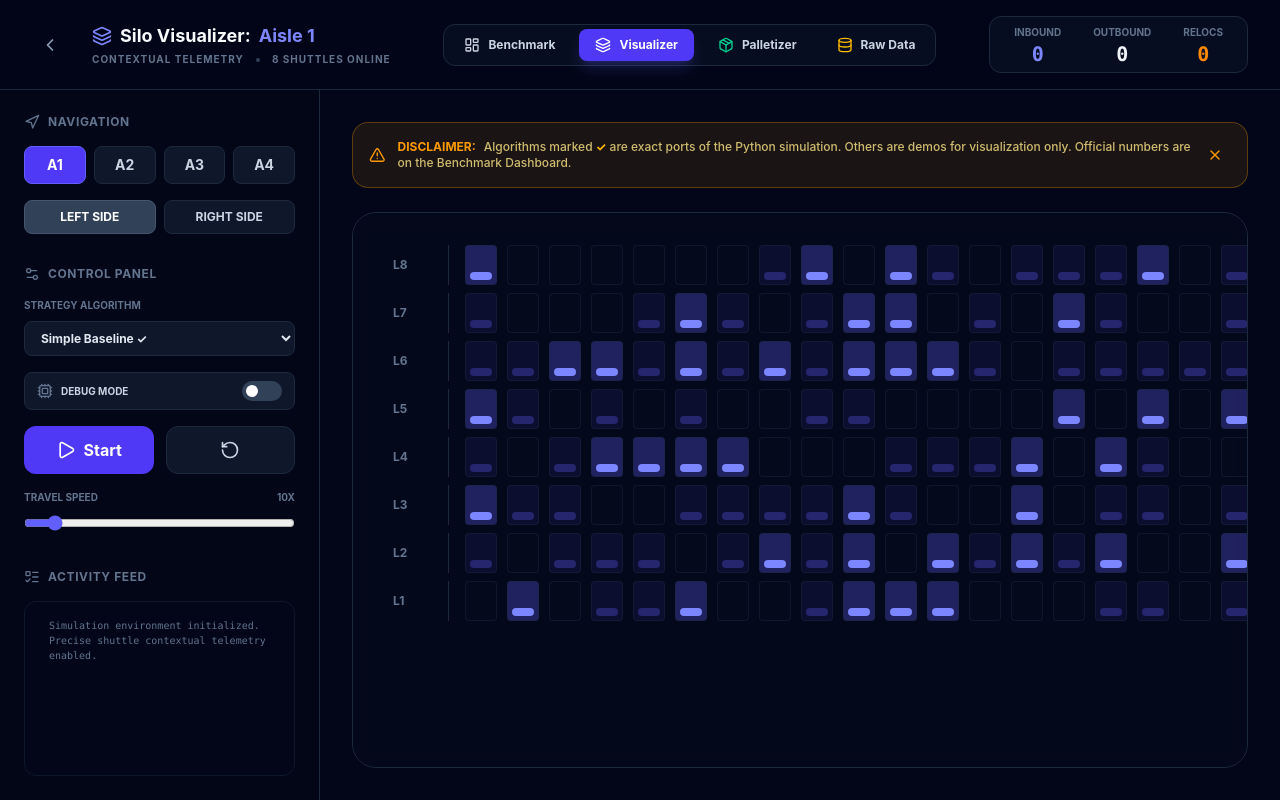
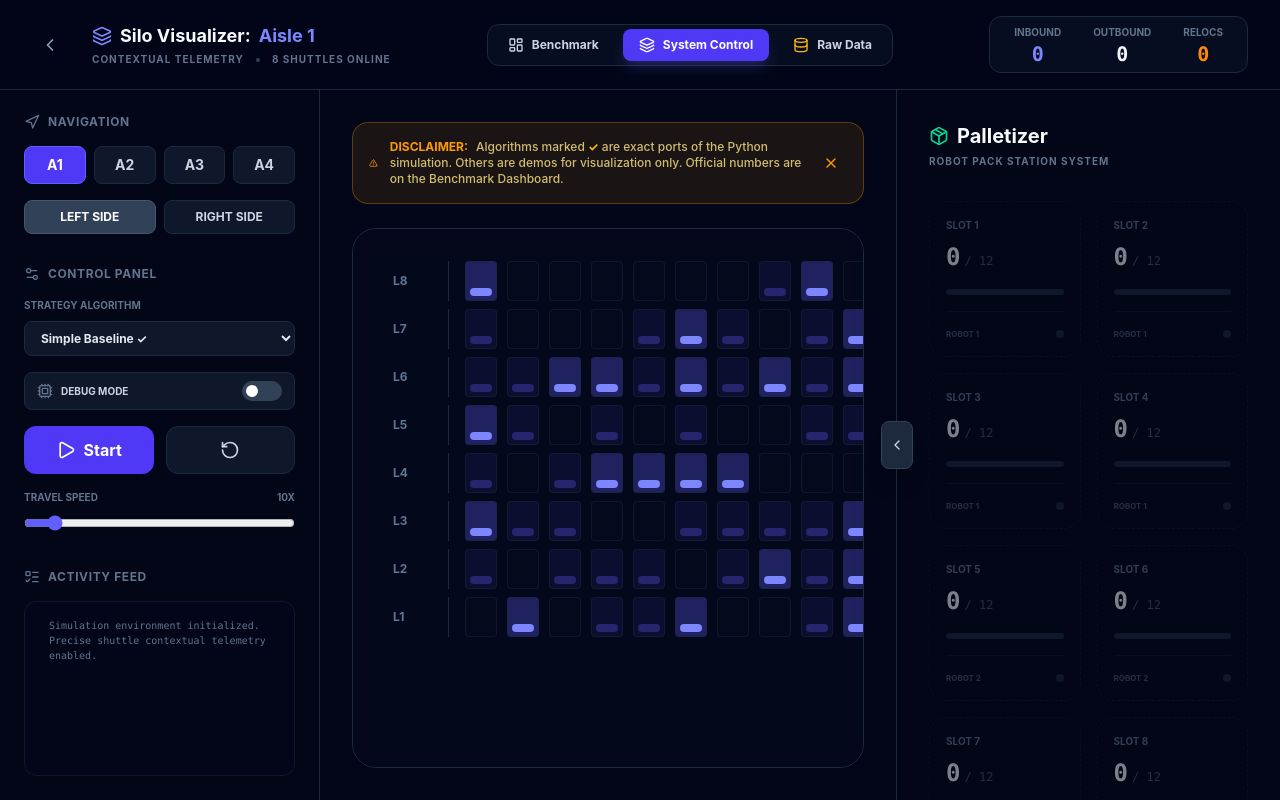
Before and after one commit to cfd24/hackathonupc, a React (Vite) app in the folder dashboard/: page /visualizer in a window 1280 px wide. Built offline with nearby package versions, Linux system fonts and the light colour scheme.

Commit message:
feat: unified dashboard - palletizer integrated as visualizer sidebar, single shared sim state

```diff
--- a/dashboard/src/App.jsx
+++ b/dashboard/src/App.jsx
@@ -1,5 +1,5 @@
 import React from 'react';
-import { BrowserRouter as Router, Routes, Route } from 'react-router-dom';
+import { BrowserRouter as Router, Routes, Route, Navigate } from 'react-router-dom';
 import BenchmarkPage from './pages/BenchmarkPage';
 import VisualizerPage from './pages/VisualizerPage';
 import PalletizerPage from './pages/PalletizerPage';
@@ -11,7 +11,7 @@ function App() {
       <Routes>
         <Route path="/" element={<BenchmarkPage />} />
         <Route path="/visualizer" element={<VisualizerPage />} />
-        <Route path="/palletizer" element={<PalletizerPage />} />
+        <Route path="/palletizer" element={<Navigate to="/visualizer" replace />} />
         <Route path="/raw-data" element={<RawDataPage />} />
       </Routes>
     </Router>
--- a/dashboard/src/pages/VisualizerPage.jsx
+++ b/dashboard/src/pages/VisualizerPage.jsx
@@ -38,6 +38,12 @@ export default function VisualizerPage() {
   const [followShuttle, setFollowShuttle] = useState(true);
   const [showDisclaimer, setShowDisclaimer] = useState(true);
   const [isDebugMode, setIsDebugMode] = useState(false);
+  const [isPalletizerOpen, setIsPalletizerOpen] = useState(true);
+  const [palletSlots, setPalletSlots] = useState(
+    Array.from({ length: 8 }).map((_, i) => ({
+      id: i, destination: null, count: 0, status: 'idle', lastShipped: 0
+    }))
+  );
 
   // Simulation State
   const [grid, setGrid] = useState({});
@@ -119,6 +125,19 @@ export default function VisualizerPage() {
   }, [startCapacity, isDebugMode]);
 
   useEffect(() => { initWarehouse(); }, [initWarehouse]);
+
+  // Pallet Auto-Reset
+  useEffect(() => {
+    const timer = setInterval(() => {
+      setPalletSlots(prev => prev.map(slot => {
+        if (slot.status === 'shipped' && Date.now() - slot.lastShipped > 2000) {
+          return { ...slot, destination: null, count: 0, status: 'idle', lastShipped: 0 };
+        }
+        return slot;
+      }));
+    }, 500);
+    return () => clearInterval(timer);
+  }, []);
 
   const addLog = useCallback((msg, type = 'info') => {
     const timestamp = new Date().toLocaleTimeString();
@@ -302,6 +321,19 @@ export default function VisualizerPage() {
             s.subState = 'returning_to_head';
           }
           else if (s.subState === 'dropping_off') {
+            // PALLETIZER INTEGRATION
+            const dest = task.destination;
+            setPalletSlots(prev => prev.map(slot => {
+              if (slot.destination === dest) {
+                const newCount = slot.count + 1;
+                if (newCount >= 12) {
+                  return { ...slot, count: 12, status: 'shipped', lastShipped: Date.now() };
+                }
+                return { ...slot, count: newCount, status: 'packing' };
+              }
+              return slot;
+            }));
+
             nextStats.outbound++;
             s.stats.outbound++;
             highlights[`${task.s}_${task.x}_${task.y}`] = 'retrieve';
@@ -381,6 +413,21 @@ export default function VisualizerPage() {
             if (boxes.length >= 12 && !retrievalTarget) {
               const myLevelBoxes = boxes.filter(b => b.y === s.y);
               if (myLevelBoxes.length > 0) {
+                // Check if this destination already has a pallet slot assigned
+                // If not, try to assign one
+                setPalletSlots(prev => {
+                  const existing = prev.find(p => p.destination === dest);
+                  if (existing) return prev;
+
+                  const freeIdx = prev.findIndex(p => p.destination === null);
+                  if (freeIdx !== -1) {
+                    const next = [...prev];
+                    next[freeIdx] = { ...next[freeIdx], destination: dest, count: 0, status: 'packing' };
+                    return next;
+                  }
+                  return prev;
+                });
+
                 // For all verified algos, prioritize Z=1 then X
                 myLevelBoxes.sort((a, b) => {
                   if (a.z !== b.z) return a.z - b.z;
@@ -422,7 +469,7 @@ export default function VisualizerPage() {
     setActiveActions(highlights);
     setTimeout(() => setActiveActions({}), 400);
 
-  }, [grid, shuttles, stats, arrivalRate, speed, activeAisle, findSlotSimple, findSlotColumnGrouping, findSlotZSafeSimple, algoId, algoState]);
+  }, [grid, shuttles, stats, arrivalRate, speed, activeAisle, findSlotSimple, findSlotColumnGrouping, findSlotZSafeSimple, algoId, algoState, isDebugMode]);
 
   useEffect(() => {
     if (isPlaying) { simTimer.current = setInterval(tick, 1000 / TICKS_PER_SEC); }
@@ -495,11 +542,8 @@ export default function VisualizerPage() {
             <LayoutDashboard className="w-4 h-4" /> Benchmark
           </Link>
           <div className="px-4 py-2 rounded-lg text-xs font-bold bg-indigo-600 text-white shadow-lg shadow-indigo-500/20 flex items-center gap-2">
-            <Layers className="w-4 h-4" /> Visualizer
+            <Layers className="w-4 h-4" /> System Control
           </div>
-          <Link to="/palletizer" className="px-4 py-2 rounded-lg text-xs font-bold hover:bg-slate-800 transition-all flex items-center gap-2">
-            <Package className="w-4 h-4 text-emerald-400" /> Palletizer
-          </Link>
           <Link to="/raw-data" className="px-4 py-2 rounded-lg text-xs font-bold hover:bg-slate-800 transition-all flex items-center gap-2">
             <Database className="w-4 h-4 text-amber-400" /> Raw Data
           </Link>
@@ -748,6 +792,85 @@ export default function VisualizerPage() {
             </div>
           </div>
         </main>
+
+        {/* PALLETIZER SIDEBAR */}
+        <div className={cn(
+          "border-l border-slate-800 bg-[#020617] transition-all duration-500 flex flex-col relative shrink-0",
+          isPalletizerOpen ? "w-96" : "w-0 overflow-hidden"
+        )}>
+          {/* Toggle Button */}
+          <button
+            onClick={() => setIsPalletizerOpen(!isPalletizerOpen)}
+            className="absolute -left-4 top-1/2 -translate-y-1/2 w-8 h-12 bg-slate-800 border border-slate-700 rounded-lg flex items-center justify-center hover:bg-slate-700 transition-colors z-50 shadow-xl"
+          >
+            {isPalletizerOpen ? <ChevronLeft className="w-4 h-4" /> : <Play className="w-4 h-4 rotate-180" />}
+          </button>
+
+          <div className="p-8 flex flex-col h-full space-y-8 overflow-hidden">
+            <div className="flex items-center justify-between">
+              <div>
+                <h2 className="text-xl font-bold text-slate-50 flex items-center gap-2">
+                  <Package className="w-5 h-5 text-emerald-400" /> Palletizer
+                </h2>
+                <p className="text-[10px] font-bold text-slate-500 uppercase tracking-widest mt-1">Robot Pack Station System</p>
+              </div>
+            </div>
+
+            <div className="flex-1 grid grid-cols-2 gap-4 auto-rows-fr">
+              {palletSlots.map((slot, idx) => (
+                <div key={idx} className={cn(
+                  "relative border rounded-2xl p-4 flex flex-col justify-between transition-all duration-500 overflow-hidden",
+                  slot.status === 'shipped' ? "bg-emerald-500/20 border-emerald-500/50 scale-95 shadow-[0_0_30px_rgba(16,185,129,0.2)]" :
+                  slot.destination ? "bg-slate-900/50 border-slate-800" : "bg-slate-950 border-slate-900 border-dashed opacity-50"
+                )}>
+                  {slot.status === 'shipped' && (
+                    <div className="absolute inset-0 bg-emerald-500/20 animate-pulse flex items-center justify-center">
+                      <p className="text-xl font-black text-emerald-400 uppercase tracking-tighter">SHIPPED</p>
+                    </div>
+                  )}
+
+                  <div className="flex items-center justify-between mb-2">
+                    <p className="text-[10px] font-bold text-slate-500 uppercase">Slot {idx + 1}</p>
+                    {slot.destination && <div className="px-2 py-0.5 rounded bg-indigo-500/20 border border-indigo-500/30 text-[9px] font-bold text-indigo-400">{slot.destination.split('_')[1]}</div>}
+                  </div>
+
+                  <div className="space-y-4">
+                    <div className="flex items-end justify-between">
+                      <p className="text-2xl font-black font-mono text-slate-50">{slot.count}<span className="text-xs text-slate-600 font-normal ml-1">/ 12</span></p>
+                    </div>
+                    <div className="h-1.5 w-full bg-slate-800 rounded-full overflow-hidden">
+                      <div
+                        className={cn("h-full transition-all duration-700", slot.count >= 12 ? "bg-emerald-500" : "bg-indigo-500 shadow-[0_0_10px_rgba(99,102,241,0.5)]")}
+                        style={{ width: `${(slot.count / 12) * 100}%` }}
+                      />
+                    </div>
+                  </div>
+
+                  <div className="mt-4 pt-4 border-t border-slate-800/50 flex items-center justify-between">
+                    <p className="text-[8px] font-bold text-slate-600 uppercase">
+                      {idx < 4 ? 'Robot 1' : 'Robot 2'}
+                    </p>
+                    <div className={cn(
+                      "w-2 h-2 rounded-full",
+                      slot.status === 'shipped' ? "bg-emerald-400 animate-ping" :
+                      slot.destination ? "bg-indigo-400 animate-pulse" : "bg-slate-800"
+                    )} />
+                  </div>
+                </div>
+              ))}
+            </div>
+
+            <div className="bg-slate-900/30 border border-slate-800 p-4 rounded-xl space-y-2">
+              <div className="flex justify-between items-center text-[10px] font-bold text-slate-500 uppercase">
+                <span>System Efficiency</span>
+                <span className="text-emerald-400">88%</span>
+              </div>
+              <div className="h-1 w-full bg-slate-800 rounded-full overflow-hidden">
+                <div className="h-full w-[88%] bg-emerald-500" />
+              </div>
+            </div>
+          </div>
+        </div>
       </div>
     </div>
   );
```
